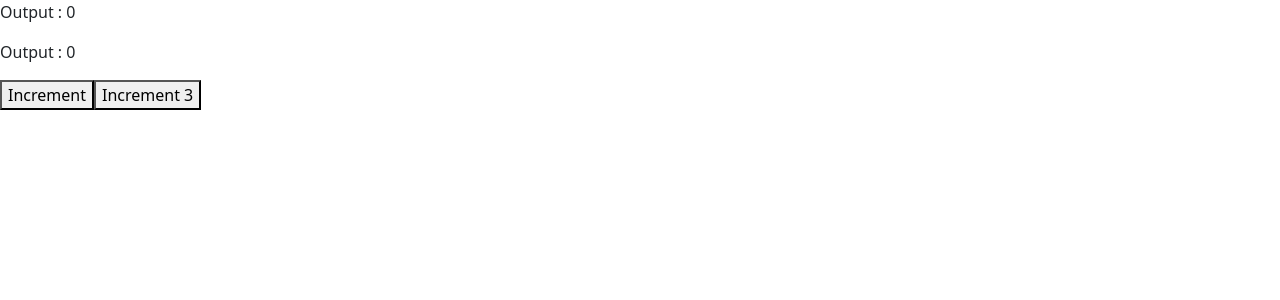
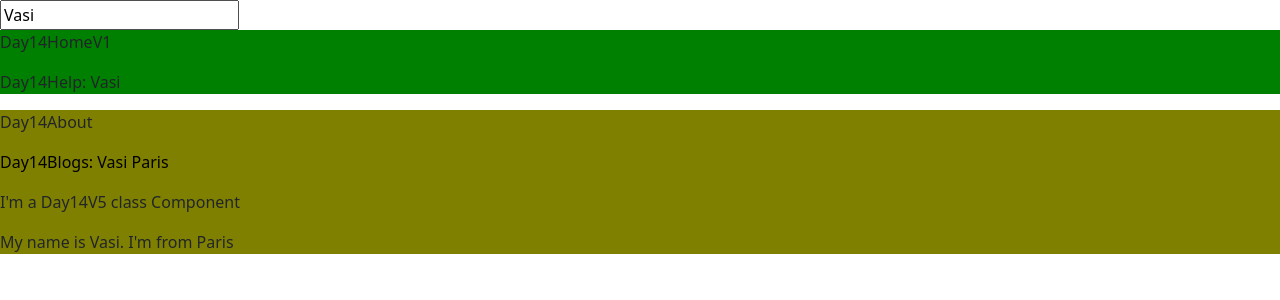
Before and after one commit to xDAnkit/react-js-lab-session, a React (Vite) app: page / in a window 1280 px wide. Shown: the top 300 px of the page. Built offline with nearby package versions, Linux system fonts and the light colour scheme.

Commit message:
Day-14 - React context API

```diff
--- a/src/App.jsx
+++ b/src/App.jsx
@@ -1,3 +1,4 @@
+import { createContext } from "react";
 import AboutMe from "./Components/AboutMe";
 //import Home, { Home2 as VasiFile } from "./Home";
 import HomeFile, { Home2 } from "./Home";
@@ -9,18 +10,31 @@ import HomeFile, { Home2 } from "./Home";
 // Avoid using since it's loading the entire file
 //const HomeFile = require('./Home')
 
+import Day14HomeV1 from "./Day-14/indexv1";
+import Day14About from "./Day-14/indexv2";
+import { useState } from "react";
+
+// name Context
+export const nameContext = createContext("");
+const NameProvider = nameContext.Provider;
+export const NameConsumer = nameContext.Consumer;
+
+// City Context
+export const cityContext = createContext("");
+const CityProvider = cityContext.Provider;
+export const CityConsumer = cityContext.Consumer;
+
 function App() {
+  const [name, setName] = useState("Vasi");
   return (
     <>
-      <HomeFile.Home />
-      <HomeFile.Home2 />
-      <br />
-      <Home2 />
-      <div className=""></div>
-      <AboutMe />
-      <AboutMe />
-      <AboutMe />
-      <AboutMe />
+      <input value={name} onChange={(e) => setName(e.target.value)} />
+      <CityProvider value="Paris">
+        <NameProvider value={name}>
+          <Day14HomeV1 />
+          <Day14About />
+        </NameProvider>
+      </CityProvider>
     </>
   );
 }
--- /dev/null
+++ b/src/Day-13/index-v4.jsx
@@ -0,0 +1,19 @@
+import React from "react";
+import ReactDOM from "react-dom";
+
+let demo = React.createElement(
+  "h1",
+  { style: { color: "green" } },
+  "Welcome to GeeksforGeeks"
+);
+const Day13V4 = () => {
+  console.log(demo);
+  return (
+    <>
+      {demo}
+      <p>Hello</p>
+    </>
+  );
+};
+
+export default Day13V4;
--- /dev/null
+++ b/src/Day-14/indexv1.jsx
@@ -0,0 +1,12 @@
+import Day14Help from "./indexv3";
+
+const Day14HomeV1 = () => {
+  return (
+    <div style={{ backgroundColor: "green" }}>
+      <p>Day14HomeV1 </p>
+      <Day14Help />
+    </div>
+  );
+};
+
+export default Day14HomeV1;
--- /dev/null
+++ b/src/Day-14/indexv2.jsx
@@ -0,0 +1,12 @@
+import Day14Blogs from "./indexv4";
+
+const Day14About = () => {
+  return (
+    <div style={{ backgroundColor: "olive" }}>
+      <p>Day14About</p>
+      <Day14Blogs />
+    </div>
+  );
+};
+
+export default Day14About;
--- /dev/null
+++ b/src/Day-14/indexv3.jsx
@@ -0,0 +1,13 @@
+import { useContext } from "react";
+import { nameContext } from "../App";
+
+const Day14Help = () => {
+  const uName = useContext(nameContext);
+  return (
+    <>
+      <p>Day14Help: {uName}</p>
+    </>
+  );
+};
+
+export default Day14Help;
--- /dev/null
+++ b/src/Day-14/indexv4.jsx
@@ -0,0 +1,19 @@
+import { useContext } from "react";
+import { cityContext, nameContext } from "../App";
+import Day14V5 from "./indexv5";
+
+const Day14Blogs = () => {
+  const uName = useContext(nameContext);
+  const uCity = useContext(cityContext);
+
+  return (
+    <>
+      <p style={{ color: uName === "vasi" ? "red" : "black" }}>
+        Day14Blogs: {uName} {uCity}
+      </p>
+      <Day14V5 />
+    </>
+  );
+};
+
+export default Day14Blogs;
--- /dev/null
+++ b/src/Day-14/indexv5.jsx
@@ -0,0 +1,29 @@
+import { Component } from "react";
+import { CityConsumer, NameConsumer } from "../App";
+
+class Day14V5 extends Component {
+  render() {
+    return (
+      <>
+        <p>I'm a Day14V5 class Component</p>
+        <NameConsumer>
+          {(name) => {
+            return (
+              <CityConsumer>
+                {(city) => {
+                  return (
+                    <p>
+                      My name is {name}. I'm from {city}
+                    </p>
+                  );
+                }}
+              </CityConsumer>
+            );
+          }}
+        </NameConsumer>
+      </>
+    );
+  }
+}
+
+export default Day14V5;
--- a/src/main.jsx
+++ b/src/main.jsx
@@ -20,9 +20,13 @@ import UseMemov3 from "./Day-12/indexV3";
 import UseCallbackV1 from "./Day-13";
 import UseCallbackV2 from "./Day-13/index-v2";
 import ParentCompV1 from "./Day-13/index-v3";
+import Day13V4 from "./Day-13/index-v4";
+import App from "./App";
+
+console.log(<Day13V4 />);
 
 ReactDOM.createRoot(document.getElementById("root")).render(
   <>
-    <ParentCompV1 />
+    <App />
   </>
 );
```
